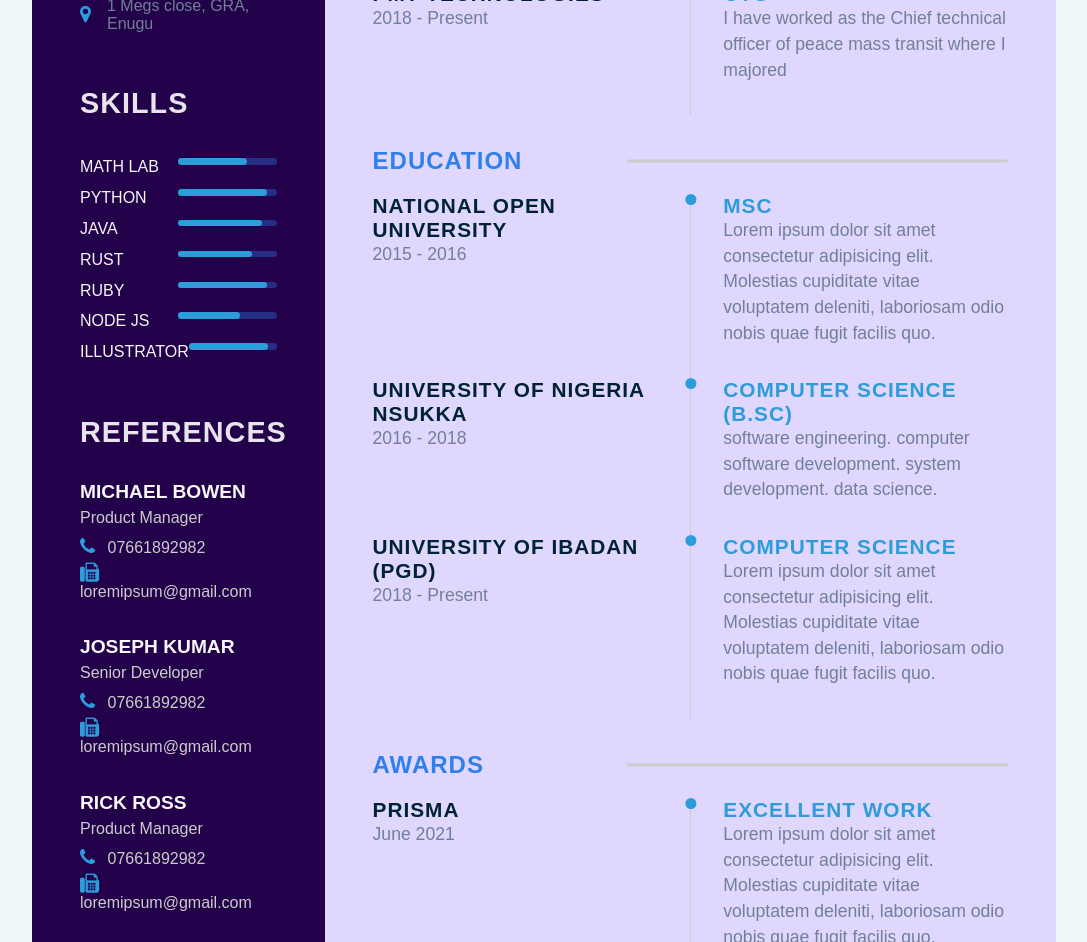
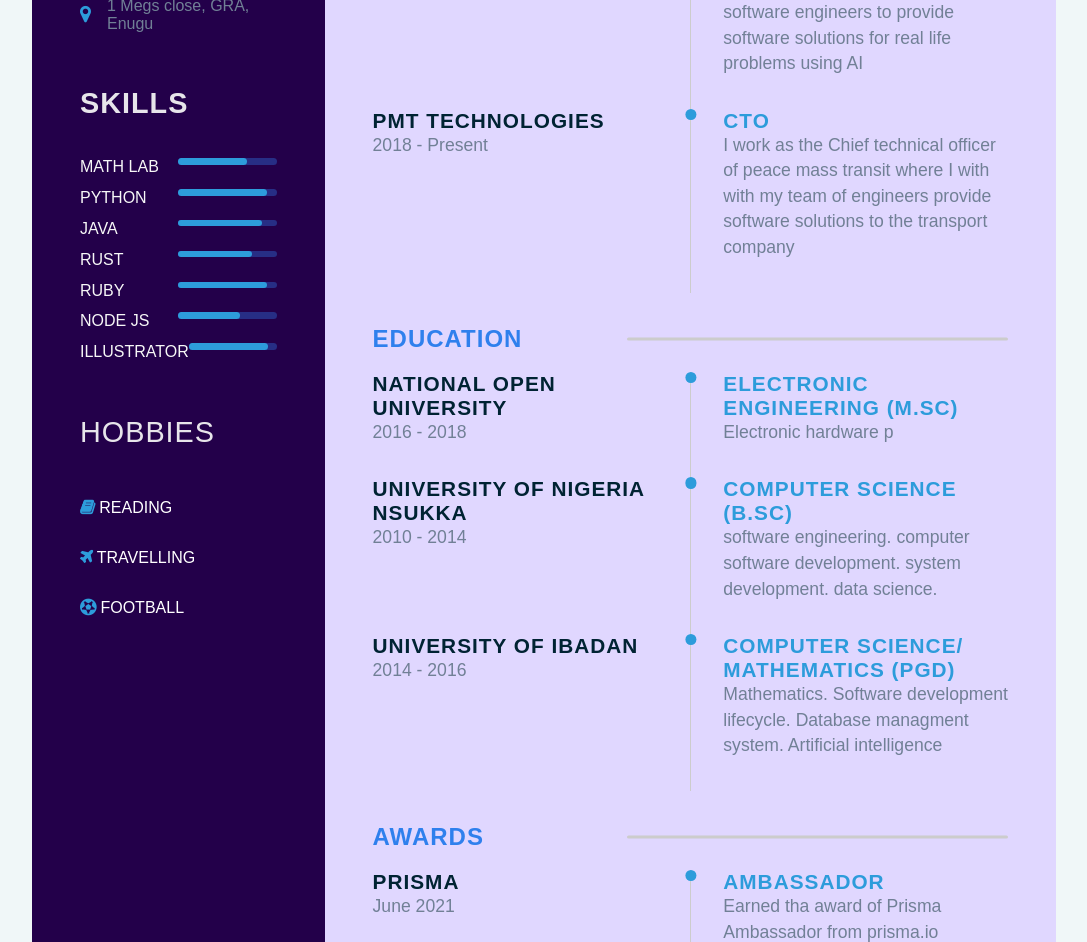
Before and after one commit to Charles-04/curriculum-vitae, a plain HTML site: page index.html in a window 1280 px wide. Shown: the part 632-1574 px from the top of the page, without its empty margins (96-1183 px from the left). Drawn offline with Linux system fonts and the light colour scheme.

Commit message:
almost done

```diff
--- a/css/styles.css
+++ b/css/styles.css
@@ -60,7 +60,7 @@ body{
 
 .career{
     font-size: 1.2rem;
-    color: #94D9EA;
+    color: #2D9CDB;
     text-align: center;
     text-transform: uppercase;
     letter-spacing: 1px;
@@ -275,3 +275,17 @@ body{
         font-size: 1.5rem;
     }
 }
+.Hobbies>i{
+
+    color: #2D9CDB;
+    font-weight: bold;
+
+}
+.Hobbies{
+    height: 10px;
+    width: 150px;
+    color: #ffff;
+    padding-top: 50px;
+    text-transform: uppercase;
+    padding-left: 0px;
+}
--- a/index.html
+++ b/index.html
@@ -100,7 +100,23 @@
 
                     </ul>
                 </div>
-                <div class="references-section">
+                <div class="refernces-section">
+                    <div class="main-title">
+                        Hobbies
+                    </div>
+                    <div class="Hobbies">
+                        <i class="fa fa-book"></i>
+                        Reading
+                    </div>
+                    <div class="Hobbies">
+                        <i class="fa fa-plane"></i> Travelling
+                    </div>
+                    <div class="Hobbies">
+                        <i class="fa fa-soccer-ball-o"></i> football
+                    </div>
+
+                </div>
+                <!-- <div class="references-section">
                     <h3 class="main-title">References</h3>
                     <div class="referee">
                         <h6 class="sub-title">Michael Bowen</h6>
@@ -144,7 +160,7 @@
                             </li>
                         </ul>
                     </div>
-                </div>
+                </div> -->
             </div>
         </section>
         <section class="right-section">
@@ -152,7 +168,9 @@
                 <section class="about sect">
                     <h2 class="right-title">About Me</h2>
                     <p class="para">
-                         I am a Machine learning engineer and software achitect. I have 10 years
+                         I am a Machine learning engineer, software achitect, AWS community builder and ambassador at Prisma.io.
+                          I have 7+ years experience in training diffenent machine models at various software companies.
+                          I am the CTO at pmt.ng and founder of Telixia. I am  a good leader and a wonderful team player.
                     </p>
                 </section>
 
@@ -160,12 +178,12 @@
                     <h2 class="right-title">Experience</h2>
                     <div class="timeline">
                         <div class="left-tl-content">
-                            <h5 class="tl-title">landing ai (Internship)</h5>
+                            <h5 class="tl-title">landing ai</h5>
                             <p class="para">2016 - 2018</p>
                         </div>
                         <div class="right-tl-content">
                             <div class="tl-content">
-                                <h5 class="tl-title-2">Junior Developer</h5>
+                                <h5 class="tl-title-2">Internship</h5>
                                 <p class="para">
                            I had my first experience at deeplearning.ai as a machine learning intern.
                                 </p>
@@ -179,25 +197,25 @@
                         </div>
                         <div class="right-tl-content">
                             <div class="tl-content">
-                                <h5 class="tl-title-2">Lead Web developer</h5>
+                                <h5 class="tl-title-2"> Machine learning expert</h5>
                                 <p class="para">
-                                    Lorem ipsum dolor sit amet consectetur adipisicing elit. Molestias cupiditate vitae
-                                    voluptatem deleniti,
-                                    laboriosam odio nobis quae fugit facilis quo.
+                                     Worked well with tensor-flow.
+                                      Designs and tests machine learning models. AI architecture engineering
                                 </p>
                             </div>
                         </div>
                     </div>
                     <div class="timeline">
                         <div class="left-tl-content">
-                            <h5 class="tl-title">Google Inc</h5>
+                            <h5 class="tl-title">AWS</h5>
                             <p class="para">2019 - 2020</p>
                         </div>
                         <div class="right-tl-content">
                             <div class="tl-content">
-                                <h5 class="tl-title-2">Lead Web developer</h5>
+                                <h5 class="tl-title-2">Lead developer</h5>
                                 <p class="para">
-                                     Work with a team of
+                                     Work with a team of computer software engineers to provide software solutions for real
+                                     life problems using AI
                                 </p>
                             </div>
                         </div>
@@ -211,8 +229,9 @@
                             <div class="tl-content">
                                 <h5 class="tl-title-2">cto</h5>
                                 <p class="para">
-                                    I have worked as the Chief technical officer of peace mass transit where
-                                    I majored
+                                    I work as the Chief technical officer of peace mass transit where
+                                    I with with my team of engineers provide software solutions
+                                    to the transport company
                                 </p>
                             </div>
                         </div>
@@ -223,15 +242,13 @@
                     <div class="timeline">
                         <div class="left-tl-content">
                             <h5 class="tl-title">National open university</h5>
-                            <p class="para">2015 - 2016</p>
+                            <p class="para">2016 - 2018</p>
                         </div>
                         <div class="right-tl-content">
                             <div class="tl-content">
-                                <h5 class="tl-title-2">Msc</h5>
+                                <h5 class="tl-title-2">Electronic Engineering (M.sc)</h5>
                                 <p class="para">
-                                    Lorem ipsum dolor sit amet consectetur adipisicing elit. Molestias cupiditate vitae
-                                    voluptatem deleniti,
-                                    laboriosam odio nobis quae fugit facilis quo.
+                                    Electronic hardware p
                                 </p>
                             </div>
                         </div>
@@ -239,7 +256,7 @@
                     <div class="timeline">
                         <div class="left-tl-content">
                             <h5 class="tl-title">University of Nigeria Nsukka</h5>
-                            <p class="para">2016 - 2018</p>
+                            <p class="para">2010 - 2014</p>
                         </div>
                         <div class="right-tl-content">
                             <div class="tl-content">
@@ -252,16 +269,15 @@
                     </div>
                     <div class="timeline">
                         <div class="left-tl-content">
-                            <h5 class="tl-title">University of Ibadan (Pgd)</h5>
-                            <p class="para">2018 - Present</p>
+                            <h5 class="tl-title">University of Ibadan </h5>
+                            <p class="para">2014 - 2016</p>
                         </div>
                         <div class="right-tl-content">
                             <div class="tl-content">
-                                <h5 class="tl-title-2">Computer Science</h5>
+                                <h5 class="tl-title-2">Computer Science/ Mathematics (Pgd)</h5>
                                 <p class="para">
-                                    Lorem ipsum dolor sit amet consectetur adipisicing elit. Molestias cupiditate vitae
-                                    voluptatem deleniti,
-                                    laboriosam odio nobis quae fugit facilis quo.
+                                    Mathematics. Software development lifecycle. Database
+                                    managment system. Artificial intelligence
                                 </p>
                             </div>
                         </div>
@@ -276,11 +292,9 @@
                         </div>
                         <div class="right-tl-content">
                             <div class="tl-content">
-                                <h5 class="tl-title-2">Excellent Work</h5>
+                                <h5 class="tl-title-2">Ambassador</h5>
                                 <p class="para">
-                                    Lorem ipsum dolor sit amet consectetur adipisicing elit. Molestias cupiditate vitae
-                                    voluptatem deleniti,
-                                    laboriosam odio nobis quae fugit facilis quo.
+                                     Earned tha award of Prisma Ambassador from prisma.io
                                 </p>
                             </div>
                         </div>
@@ -292,11 +306,10 @@
                         </div>
                         <div class="right-tl-content">
                             <div class="tl-content">
-                                <h5 class="tl-title-2">Ambassador</h5>
+                                <h5 class="tl-title-2">Community Builder</h5>
                                 <p class="para">
-                                    Lorem ipsum dolor sit amet consectetur adipisicing elit. Molestias cupiditate vitae
-                                    voluptatem deleniti,
-                                    laboriosam odio nobis quae fugit facilis quo.
+                            Earned the award of a community builder at Amazon web services.
+
                                 </p>
                             </div>
                         </div>
```
